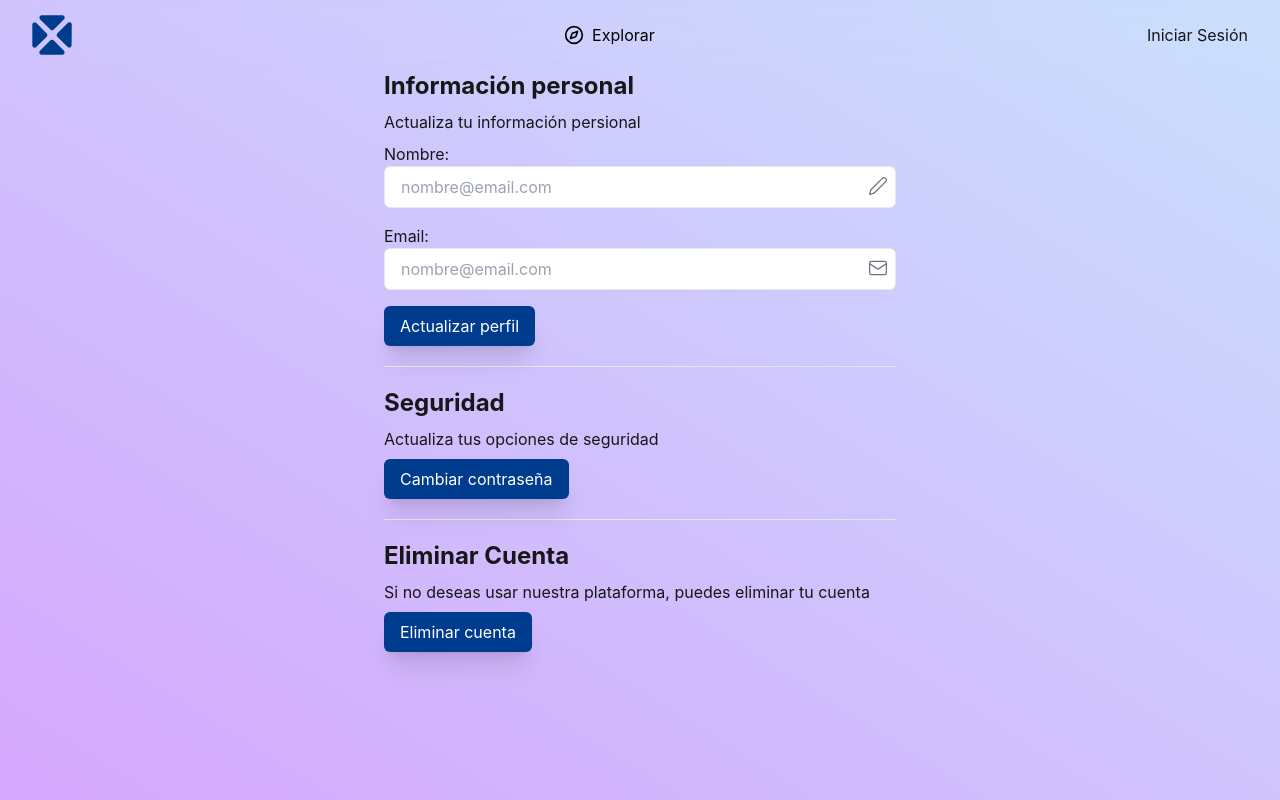
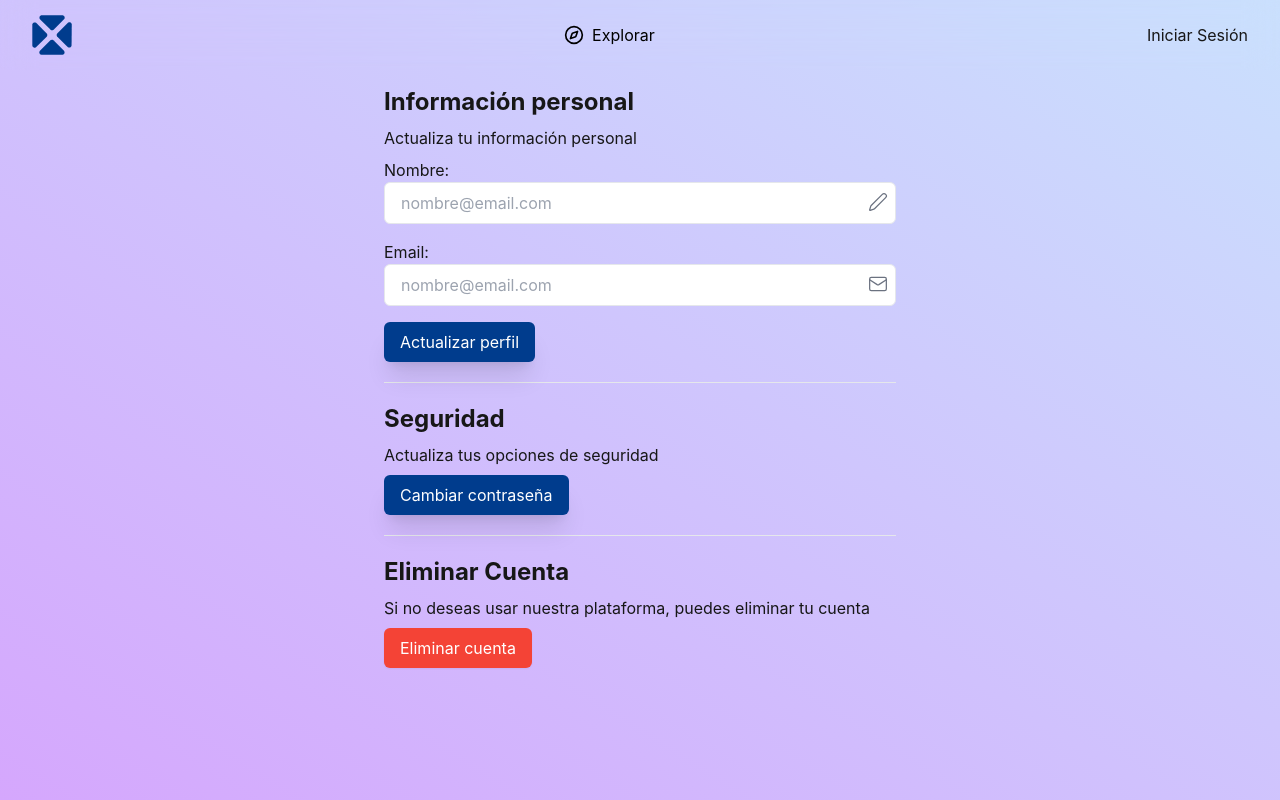
Before and after one commit to bisarroyo/ticket-saas, a Next.js app: page /profile/settings in a window 1280 px wide. Built offline with nearby package versions, Linux system fonts and the light colour scheme; no server answers.

Commit message:
fix loading error and function name

```diff
--- a/app/(profile)/profile/settings/page.tsx
+++ b/app/(profile)/profile/settings/page.tsx
@@ -4,20 +4,25 @@ import Loading from '@/components/ui/loading'
 import UserForm from '@/components/profile/user-form'
 import AppModal from '@/components/modal'
 import PasswordResetForm from '@/components/auth/reset-password'
+import DeleteAccount from '@/components/profile/delete-account'
 
 export default function Page() {
-  const { data, loading, updateUser } = useUser()
+  const { data, loading, updateUser, updatingUser } = useUser()
 
   return (
-    <div className='container max-w-xl mx-auto'>
+    <div className='container max-w-xl mx-auto mt-4'>
       {loading ? (
         <Loading />
       ) : (
         <div className='space-y-5'>
           <div className=' space-y-2'>
             <h2>Información personal</h2>
-            <p>Actualiza tu información persional</p>
-            <UserForm user={data} loading={loading} updateUser={updateUser} />
+            <p>Actualiza tu información personal</p>
+            <UserForm
+              user={data}
+              loading={updatingUser}
+              updateUser={updateUser}
+            />
           </div>
           <hr />
           <div className=' space-y-2'>
@@ -33,8 +38,8 @@ export default function Page() {
             <p>
               Si no deseas usar nuestra plataforma, puedes eliminar tu cuenta
             </p>
-            <AppModal buttonText='Eliminar cuenta'>
-              <PasswordResetForm />
+            <AppModal buttonText='Eliminar cuenta' variant='danger'>
+              <DeleteAccount />
             </AppModal>
           </div>
         </div>
--- a/hooks/useUser.ts
+++ b/hooks/useUser.ts
@@ -5,11 +5,12 @@ import type { User } from '@supabase/supabase-js'
 export default function useUser() {
   const [data, setData] = useState<User>()
   const [error, setError] = useState<string | null>()
-  const [loading, setLoading] = useState<boolean>(false)
+  const [loading, setLoading] = useState<boolean>(true)
+  const [updatingUser, setUpdatingUser] = useState<boolean>(false)
 
   const supabase = createClient()
   useEffect(() => {
-    const fetchTickets = async () => {
+    const fetchUser = async () => {
       setLoading(true)
       const {
         data: { user }
@@ -23,12 +24,12 @@ export default function useUser() {
       setLoading(false)
     }
 
-    fetchTickets()
+    fetchUser()
   }, [supabase])
 
   const updateUser = async (full_name?: string, email?: string) => {
     try {
-      setLoading(true)
+      setUpdatingUser(true)
       const { data: updatedData, error: updatedError } =
         await supabase.auth.updateUser({
           email,
@@ -41,11 +42,11 @@ export default function useUser() {
       } else {
         setData(updatedData.user)
       }
-      setLoading(false)
+      setUpdatingUser(false)
     } catch (e) {
       console.log(e)
     }
   }
 
-  return { data, error, loading, updateUser }
+  return { data, error, loading, updateUser, updatingUser }
 }
```
